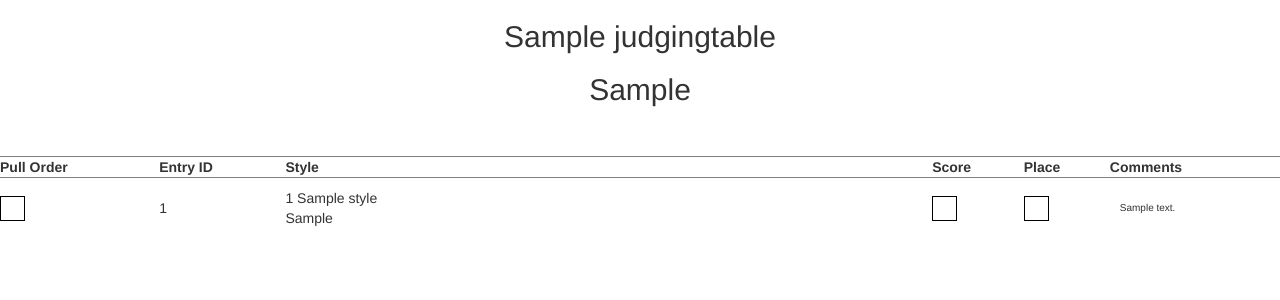
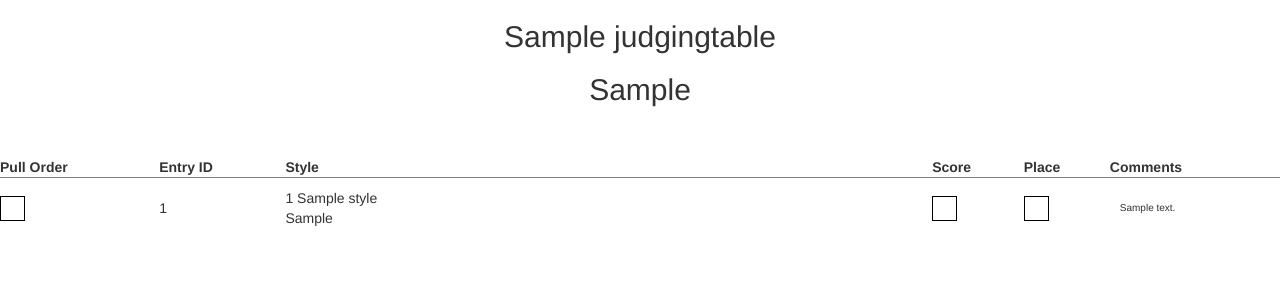
Before and after one commit to dwthomas77/mvhbc-2016, a Django app: page /competition/tools/pullsheet/1 in a window 1280 px wide. Shown: the top 300 px of the page. Run offline with Django 3.2, Linux system fonts and the light colour scheme; a user stored in the database is signed in; tables that the repository leaves empty hold one stand-in row (values such as "Sample post"); some libraries are stand-ins or nearby versions.

Commit message:
tweaking pullsheet printing pt2

```diff
--- a/competition/templates/competition/pullsheet.html
+++ b/competition/templates/competition/pullsheet.html
@@ -19,6 +19,10 @@
 
         tr {
             border-top: thin gray solid;
+        }
+
+        tr.header-row {
+            border-top: thin transparent solid;
         }
 
         table tr td {
@@ -58,7 +62,7 @@
     <h2 class="text-center" id="category-display"></h2>
     <br><br>
     <table style="width: 100%;">
-        <tr>
+        <tr class="header-row">
             <th>Pull Order</th>
             <th>Entry ID</th>
             <th>Style</th>
```
